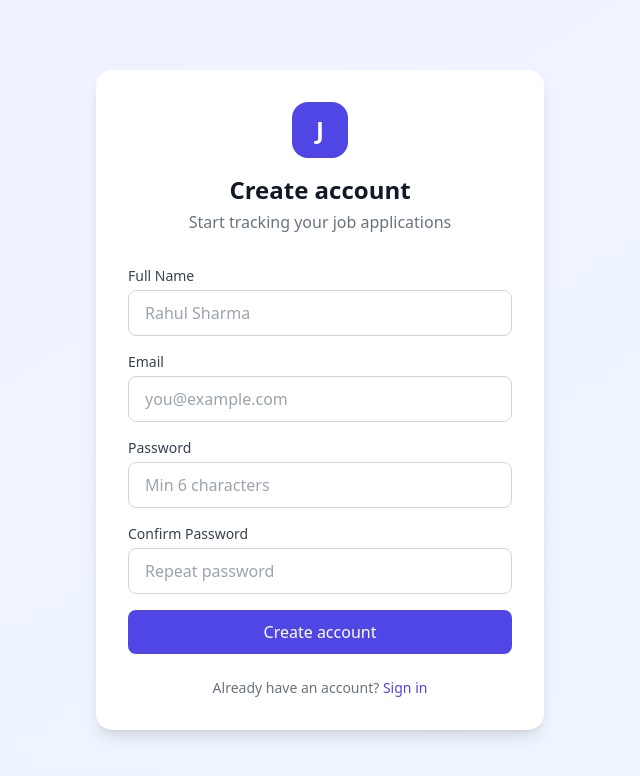
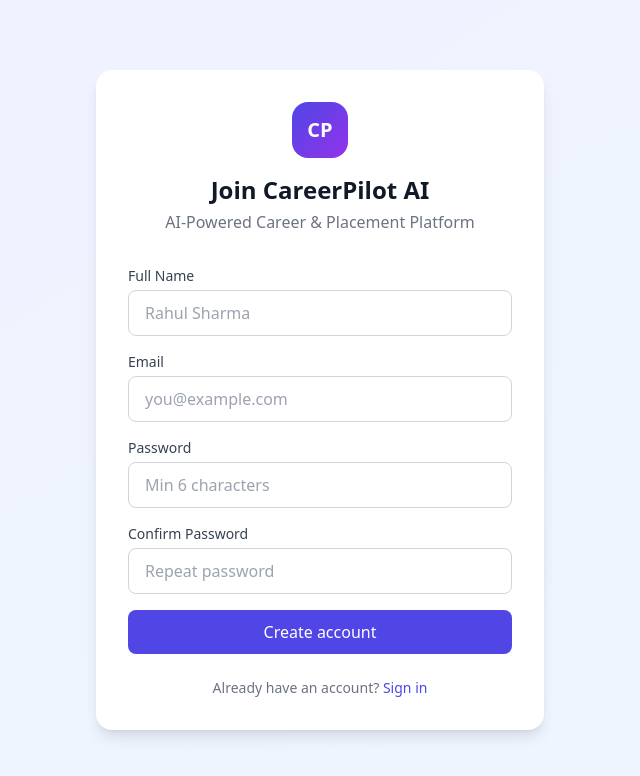
Before and after one commit to sahil7751/interview-prep-api, a React (Create React App) app in the folder job-tracker-frontend/: page /register in a window 1280 px wide. Shown: the top 776 px of the page, without its empty margins (320-960 px from the left). Built offline with nearby package versions, Linux system fonts and the light colour scheme.

Commit message:
changed name to CareerPilot AI

```diff
--- a/job-tracker-frontend/src/pages/auth/Login.jsx
+++ b/job-tracker-frontend/src/pages/auth/Login.jsx
@@ -48,12 +48,19 @@ export default function Login() {
   return (
     <div className="min-h-screen bg-gradient-to-br from-indigo-50 to-blue-50 flex items-center justify-center p-4">
       <div className="bg-white rounded-2xl shadow-lg w-full max-w-md p-8">
+        {/* Header */}
         <div className="text-center mb-8">
-          <div className="w-14 h-14 bg-indigo-600 rounded-2xl flex items-center justify-center mx-auto mb-4">
-            <span className="text-white text-2xl font-bold">J</span>
+          <div className="w-14 h-14 bg-gradient-to-br from-indigo-600
+                          to-purple-600 rounded-2xl flex items-center
+                          justify-center mx-auto mb-4">
+            <span className="text-white text-xl font-bold">CP</span>
           </div>
-          <h1 className="text-2xl font-bold text-gray-900">Welcome back</h1>
-          <p className="text-gray-500 mt-1">Sign in to your Job Tracker</p>
+          <h1 className="text-2xl font-bold text-gray-900">
+            Welcome back
+          </h1>
+          <p className="text-gray-500 mt-1">
+            Sign in to CareerPilot AI
+          </p>
         </div>
 
         <form onSubmit={handleSubmit} className="space-y-5">
--- a/job-tracker-frontend/src/pages/auth/Register.jsx
+++ b/job-tracker-frontend/src/pages/auth/Register.jsx
@@ -67,11 +67,17 @@ export default function Register() {
     <div className="min-h-screen bg-gradient-to-br from-indigo-50 to-blue-50 flex items-center justify-center p-4">
       <div className="bg-white rounded-2xl shadow-lg w-full max-w-md p-8">
         <div className="text-center mb-8">
-          <div className="w-14 h-14 bg-indigo-600 rounded-2xl flex items-center justify-center mx-auto mb-4">
-            <span className="text-white text-2xl font-bold">J</span>
+          <div className="w-14 h-14 bg-gradient-to-br from-indigo-600
+                          to-purple-600 rounded-2xl flex items-center
+                          justify-center mx-auto mb-4">
+            <span className="text-white text-xl font-bold">CP</span>
           </div>
-          <h1 className="text-2xl font-bold text-gray-900">Create account</h1>
-          <p className="text-gray-500 mt-1">Start tracking your job applications</p>
+          <h1 className="text-2xl font-bold text-gray-900">
+            Join CareerPilot AI
+          </h1>
+          <p className="text-gray-500 mt-1">
+            AI-Powered Career & Placement Platform
+          </p>
         </div>
 
         <form onSubmit={handleSubmit} className="space-y-4">
```
